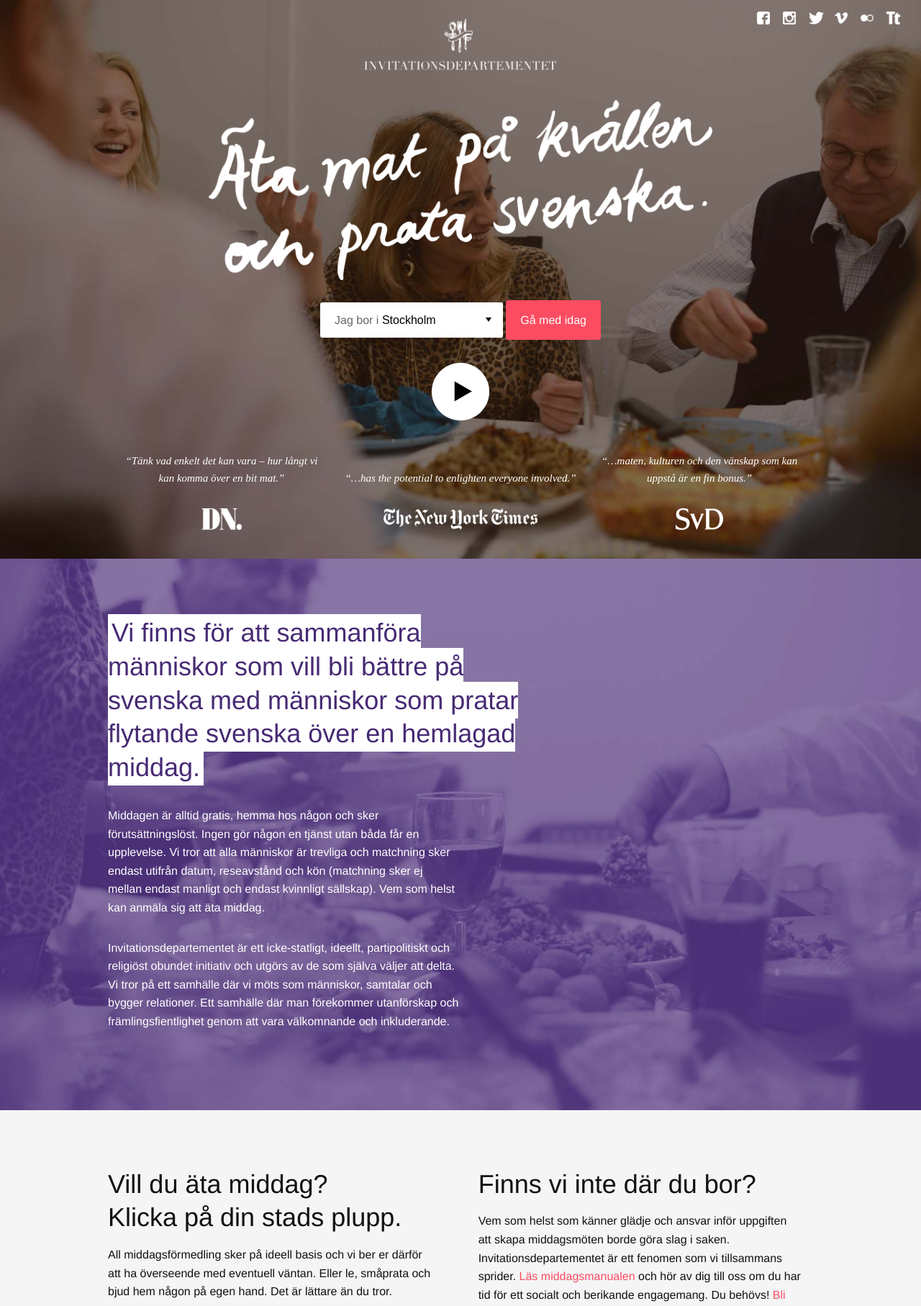
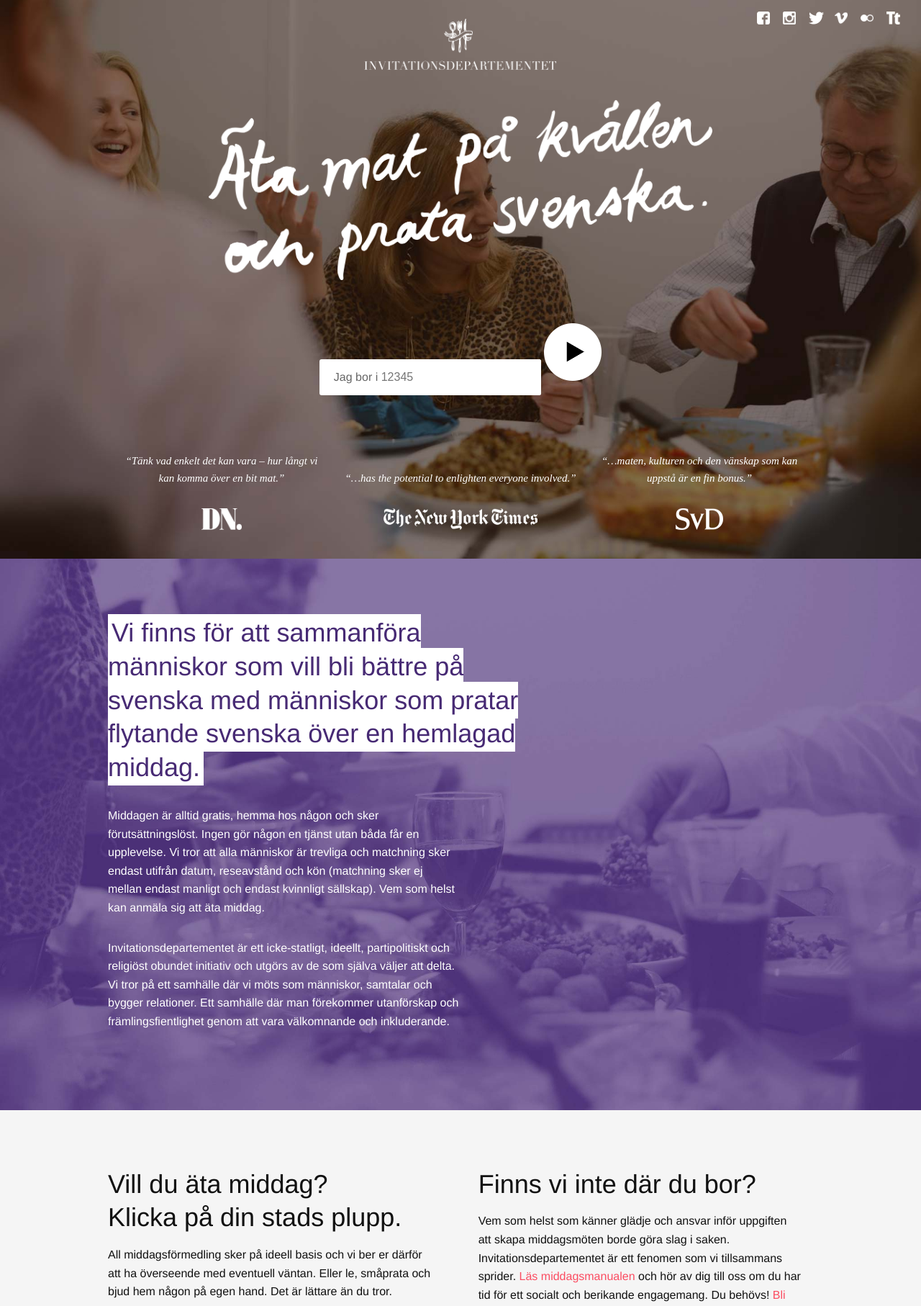
Before and after one commit to Invitationsdepartementet/test, a Jekyll site: the page built from index.html, in a window 1280 px wide, cut to the strip 104-1918 px from the top of the page. Shown: the whole strip at 72% size. Built offline with Jekyll 4.4.1, drawn with Linux system fonts in a browser that asks for light colours.

Commit message:
Remove dropdown

```diff
--- a/_includes/destination-dropdown.html
+++ b/_includes/destination-dropdown.html
@@ -1,20 +1,6 @@
 <div class="destination-wrapper">
   <label for="destination" class="destination-label">Jag bor i</label>
-
-  <select id="destination" class="destination-dropdown">
-    <optgroup label="Aktiva städer">
-      {% for cityhash in site.data.cities %}{% if cityhash[1].country == "SE" %}
-        {% assign cityData = cityhash[1] %}
-        {% assign cityName = cityhash[0] %}
-        {% assign defaultCity = "Stockholm" %}
-        {% assign cityURL = cityData.url %}
-        {% if cityURL contains "mailto" %}
-          {% assign cityURL = cityURL | append: "?subject=Middag i " | append: cityName %}
-        {% endif %}
-          <option value="{{ cityName }}" data-url="{{ cityURL }}" {% if cityName == defaultCity %}selected{% endif %}>{{ cityName }}</option>
-      {% endif %}{% endfor %}
-    </optgroup>
-  </select>
+  <input type="text" class="destination-input" name="postal_code" placeholder="12345">
 </div>
 
 <a href="{{ site.url }}/signup" class="button button-primary">Gå med idag</a>
--- a/_sass/_layout.scss
+++ b/_sass/_layout.scss
@@ -232,7 +232,7 @@
   color: #666;
 }
 
-.destination-dropdown {
+.destination-input {
   border: 0;
   -webkit-appearance: none;
   -moz-appearance: none;
@@ -241,7 +241,6 @@
   font-size: inherit;
   cursor: pointer;
   border-radius: inherit;
-  background: #fff url(/images/arrow-down.png) no-repeat 90% center/8px 6px;
 
   &::-ms-expand { /* For IE 11, hide arrow */
     display: none;
--- a/index.html
+++ b/index.html
@@ -20,8 +20,9 @@ layout: default
       <img src="/images/slogan.png" alt="Äta mat på kvällen och prata svenska" class="page-header-image-home" height="258" width="700">
 
       <div class="section-top-controls">
-        <div>
-          {% include destination-dropdown.html %}
+        <div class="destination-wrapper">
+          <label for="destination" class="destination-label">Jag bor i</label>
+          <input type="text" class="destination-input destination-dropdown" name="postal_code" placeholder="12345">
         </div>
 
         <a href="{{ site.vimeourl }}" class="button-play-movie js-button-play-movie"></a>
```
